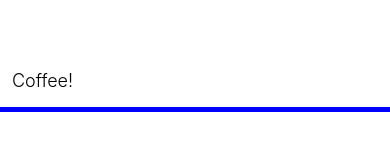
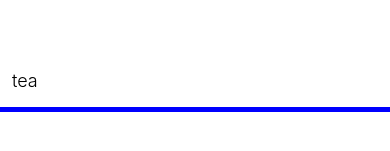
Before and after one commit to victoriaraya/react-native-v3, a React Native app: screen / in a window 390 px wide. Shown: the part 339-490 px from the top of the page. Built offline with nearby package versions, Linux system fonts and the light colour scheme.

Commit message:
Update App.tsx

```diff
--- a/App.tsx
+++ b/App.tsx
@@ -5,7 +5,7 @@ export default function App() {
   return (
     <View style={styles.container}>
       <View style={{ borderBottomWidth: 5, borderBottomColor: 'blue', paddingHorizontal: 12, paddingVertical: 16 }}>
-      <Text style={{ fontSize: 18, fontWeight: '300' }}>Coffee!</Text>
+      <Text style={{ fontSize: 18, fontWeight: '300' }}>tea</Text>
       <StatusBar style="auto" />
       </View>
     </View>
```
